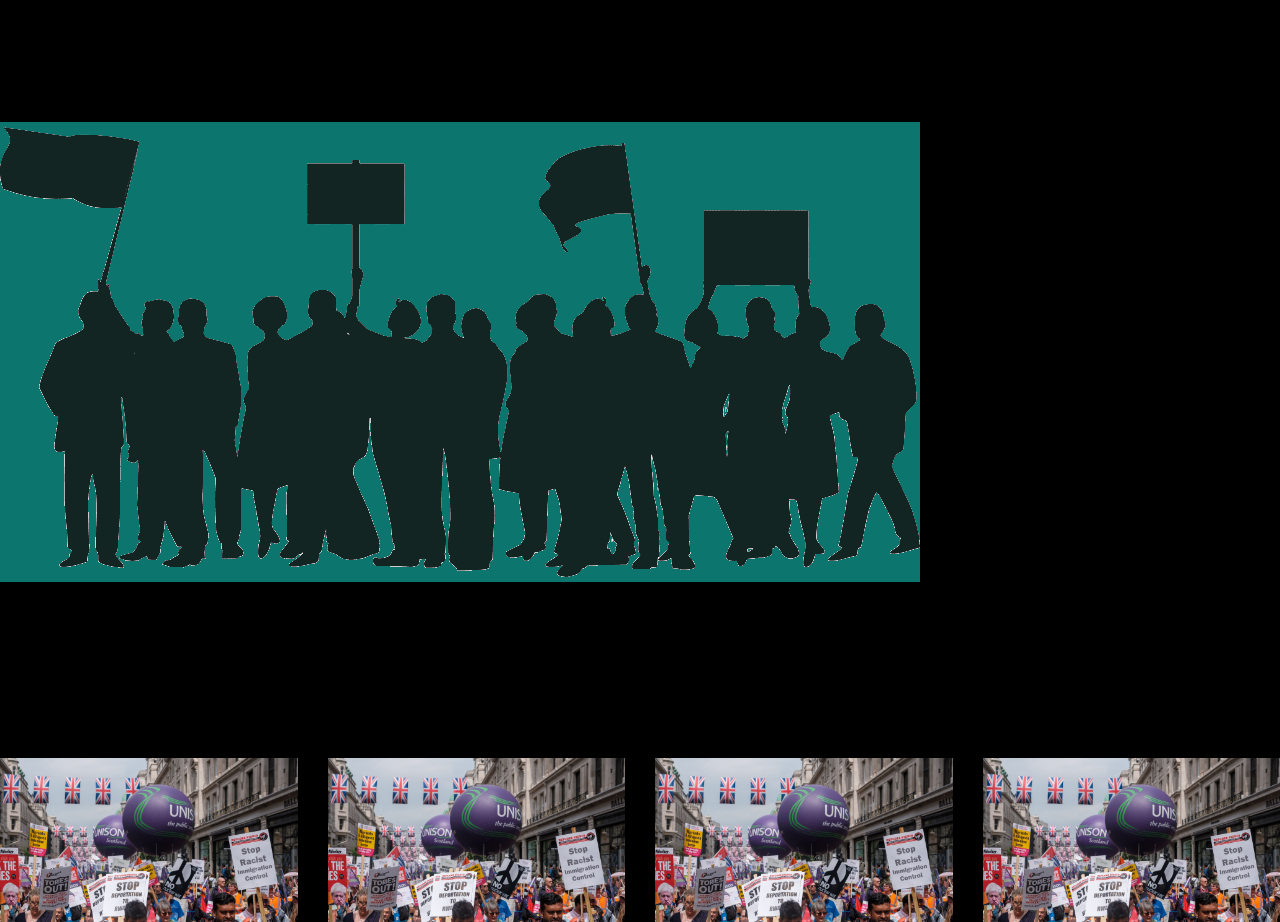
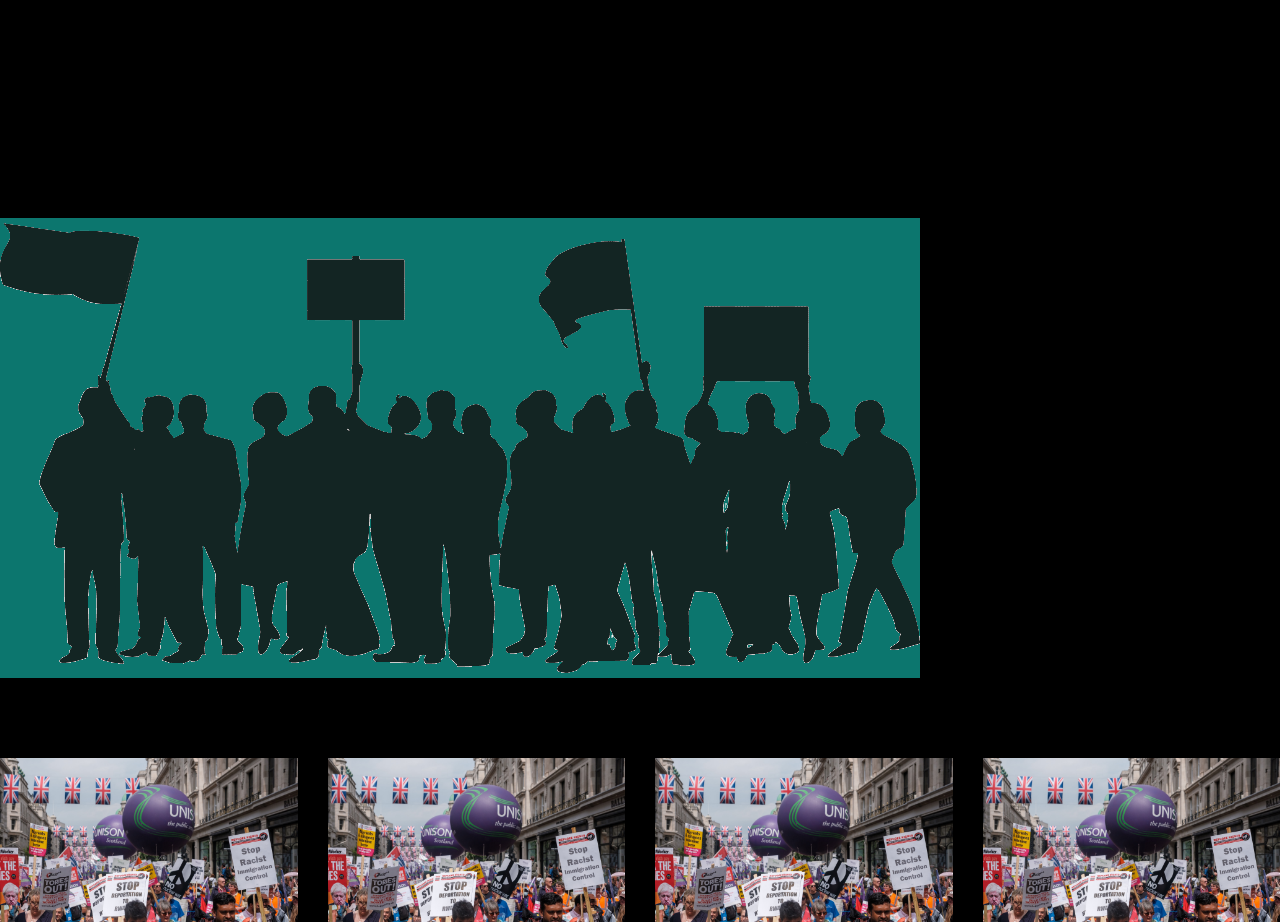
Before and after one commit to Avrel-Owona/CSP_ORG, a Next.js app: page / in a window 1280 px wide. Shown: the part 8500-9422 px from the top of the page. Built offline with nearby package versions, Linux system fonts and the light colour scheme.

Commit message:
update png image

```diff
--- a/components/ MembersSection.tsx
+++ b/components/ MembersSection.tsx
@@ -5,13 +5,12 @@ import { TfiYoutube } from "react-icons/tfi"
 const MembersSection = () => {
 	return (
 		<section className="bg-teal-700 overflow-hidden relative w-full py-10 sm:py-16 xl:py-24 flex flex-col justify-center sm:justify-around items-start px-5 sm:px-20">
-			<img src="mili.png" className="absolute -bottom-10 right-0 w-3/6" />
 			<h3 className="uppercase relative after:bottom-6 after:-left-3 z-40 text-2xl sm:text-4xl xl:text-5xl after:content-[''] after:h-12 after:w-60 sm:after:w-96 after:bg-black text-white after:-z-10 after:absolute font-bold">
 				PRENDS LA CHOSE
 				<br />
 				DANS TES MAINS
 			</h3>
-			<div className="flex text-gray-200 font-light w-3/6 mt-10">
+			<div className="flex text-gray-200 z-40 font-light w-3/6 mt-10">
 				<p className="text-xl">
 					Uniquement organisés en syndicat, les travailleurs peuvent négocier
 					collectivement avec l'employeur au sujet de leurs salaires et
@@ -19,6 +18,10 @@ const MembersSection = () => {
 					s'entendre sur ces questions avec lui.
 				</p>
 			</div>
+			<img
+				src="mili.png"
+				className="absolute -bottom-10 right-0 w-5/6 opacity-30"
+			/>
 			<Link href={""} className="mt-10">
 				<button className="py-3 px-6 border hidden xl:flex text-teal-700 bg-white font-light">
 					Nous rejoindre
```
